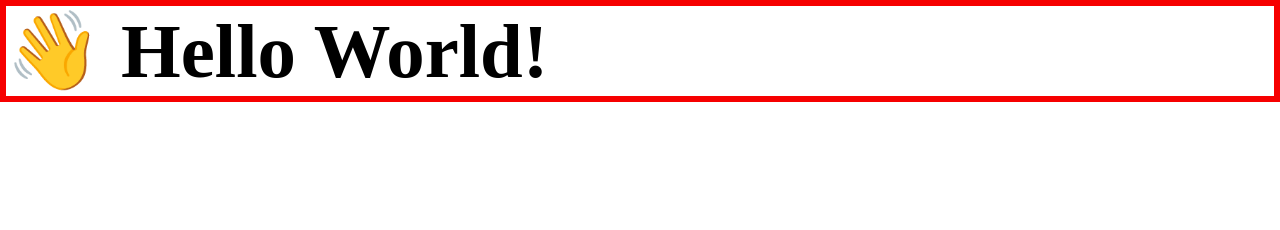
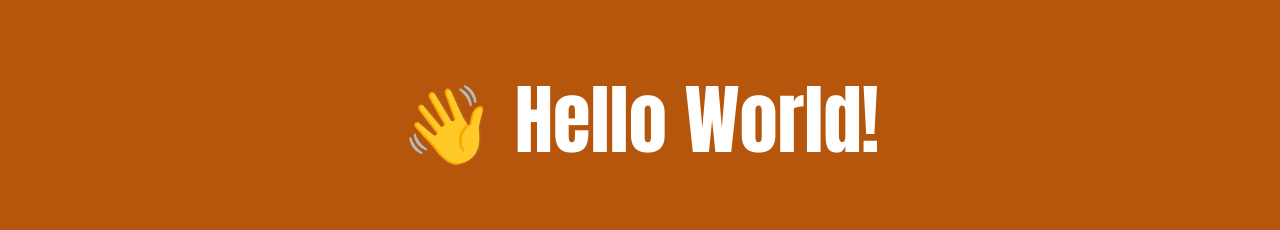
Before and after one commit to eric-spu/the_odin_project, a plain HTML site: page index.html in a window 1280 px wide. Drawn offline with Linux system fonts and the light colour scheme.

Commit message:
first website

```diff
--- a/index.html
+++ b/index.html
@@ -12,7 +12,7 @@
 
     <script src="./styles.js">
         document.getElementsByTagName("h1")
-[0].style.fontSize = "6vw";
+[0].style.fontSize = "9vw";
 
     </script>
 </body>
--- a/styles.css
+++ b/styles.css
@@ -1,19 +1,13 @@
-*{
-    padding: 0;
-    margin: 0;
-    border: 2px solid #f60000;
-}
+body {
+    font-family: system-ui;
+    background: #b6560d;
+    color: white;
+    text-align: center;
+  }
 
-div{
-    text-transform: uppercase;
-    text-align: center;
-}
-
-.box{
-    background-color: yellow;
-    width: 200px;
-    height: 200px;
-    border: 12px solid #000000;
-    padding: 30px;
-    margin: 10px;
-}
+  h1{
+    padding: 50px;
+    margin: 12px;
+    font-family: Impact, Haettenschweiler, 'Arial Narrow Bold', sans-serif;
+    font-size: 50px;
+  }
```
